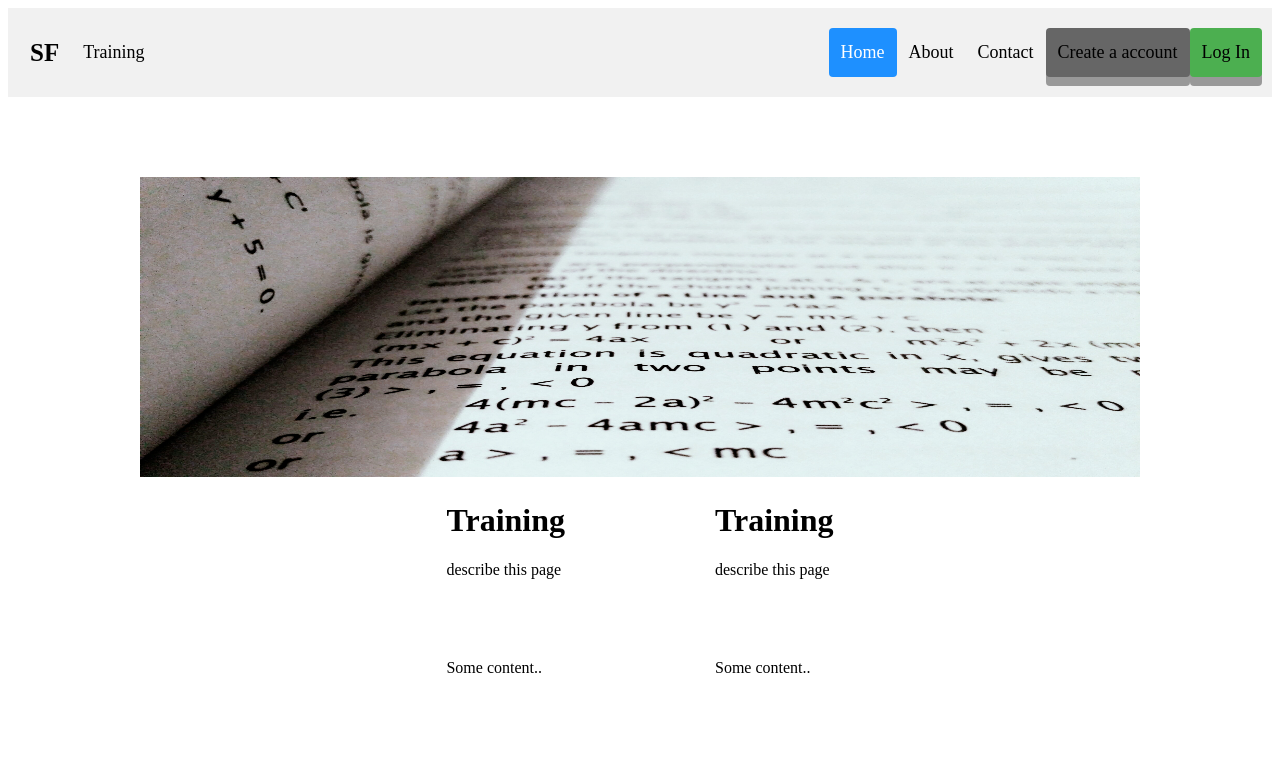
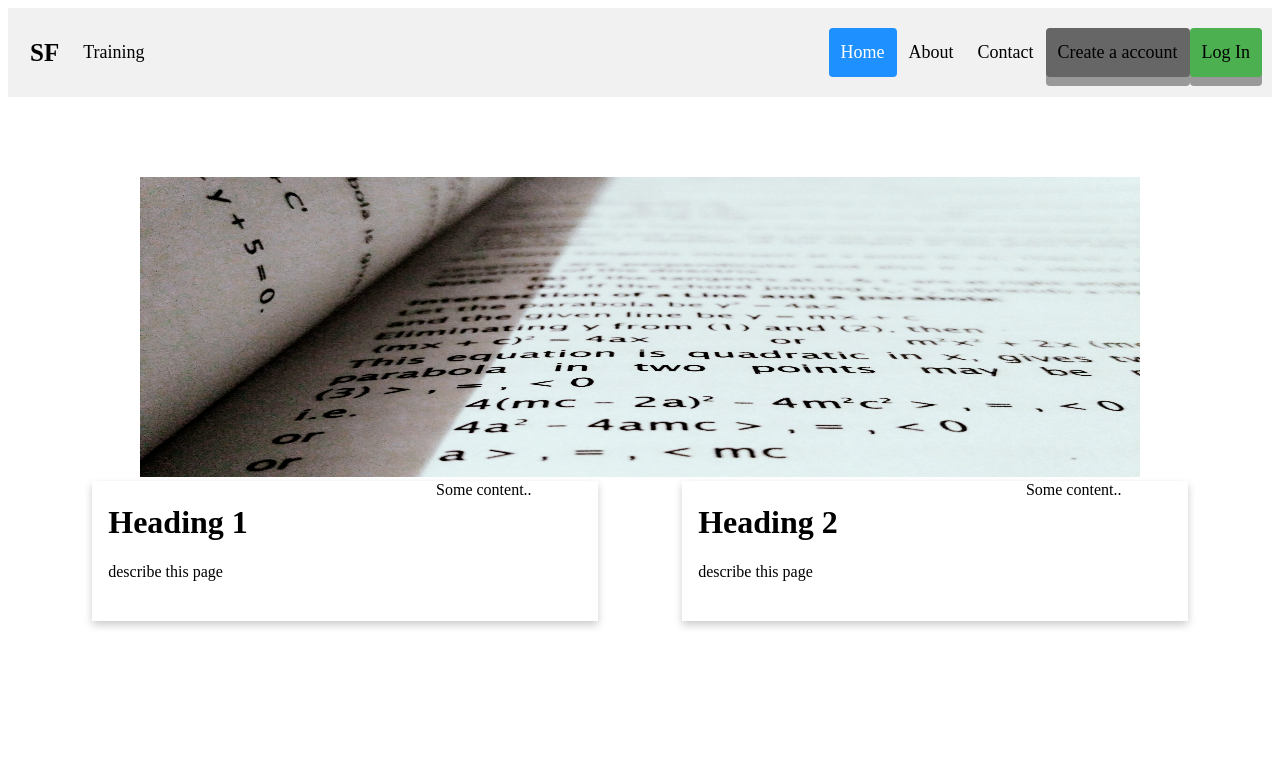
Before and after one commit to sebframpton/training, a plain HTML site: page index.html in a window 1280 px wide. Drawn offline with Linux system fonts and the light colour scheme.

Commit message:
feat added card css to heading 1-2

```diff
--- a/index.html
+++ b/index.html
@@ -73,7 +73,7 @@
 
         .flex-container {
             display: flex;
-            justify-content: center;
+            justify-content: space-evenly;
 
         }
 
@@ -82,17 +82,22 @@
             column-gap: 150px;
         }
 
-        .heading1 {
-            display: flex;
-
-
-            /* justify-content: flex-start; */
+        /* Headings */
+        .heading-card1 {
+            box-shadow: 0 4px 8px 0 rgba(0, 0, 0, 0.2);
+            transition: 0.3s;
+            width: 40%;
         }
 
-        .heading2 {
-            display: flex;
+        .heading-card2 {
+            box-shadow: 0 4px 8px 0 rgba(0, 0, 0, 0.2);
+            transition: 0.3s;
+            width: 40%;
+        }
 
-            /* justify-content: flex-end; */
+        /* Add some padding inside the card container */
+        .container {
+            padding: 2px 16px;
         }
 
         /* Button */
@@ -168,21 +173,22 @@
         </div>
     </div>
     <div class=" flex-container">
-        <div class="heading1">
-            <div style="padding-left:20px">
-                <h1>Training</h1>
+        <div class="heading-card1">
+            <div class="container">
+                <h1>Heading 1</h1>
                 <p>describe this page</p>
                 <p>Some content..</p>
             </div>
-
-            <div class="heading2">
-                <div style="padding-right:20px">
-                    <h1>Training</h1>
-                    <p>describe this page</p>
-                    <p>Some content..</p>
-                </div>
+        </div>
+        <div class="heading-card2">
+            <div class="container">
+                <h1>Heading 2</h1>
+                <p>describe this page</p>
+                <p>Some content..</p>
             </div>
         </div>
+    </div>
+    </div>
     </div>
 </body>
 
```
